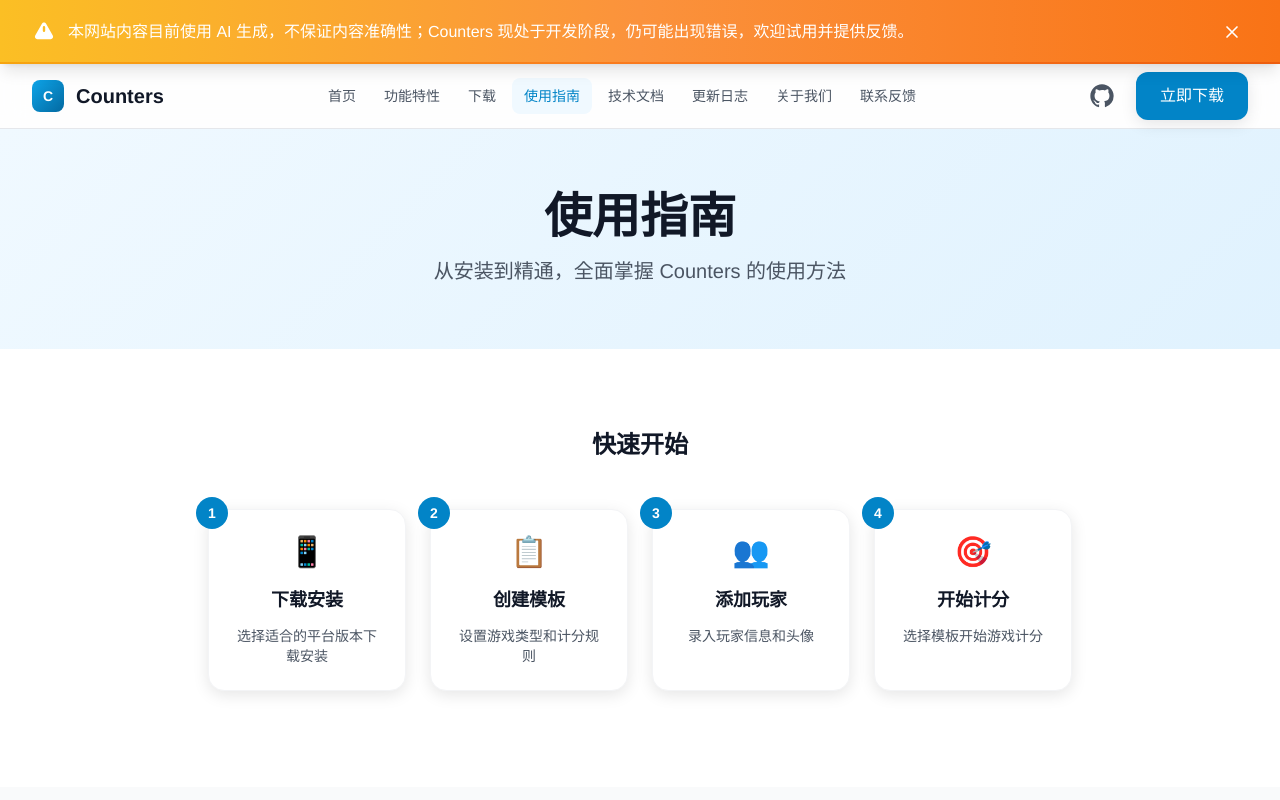
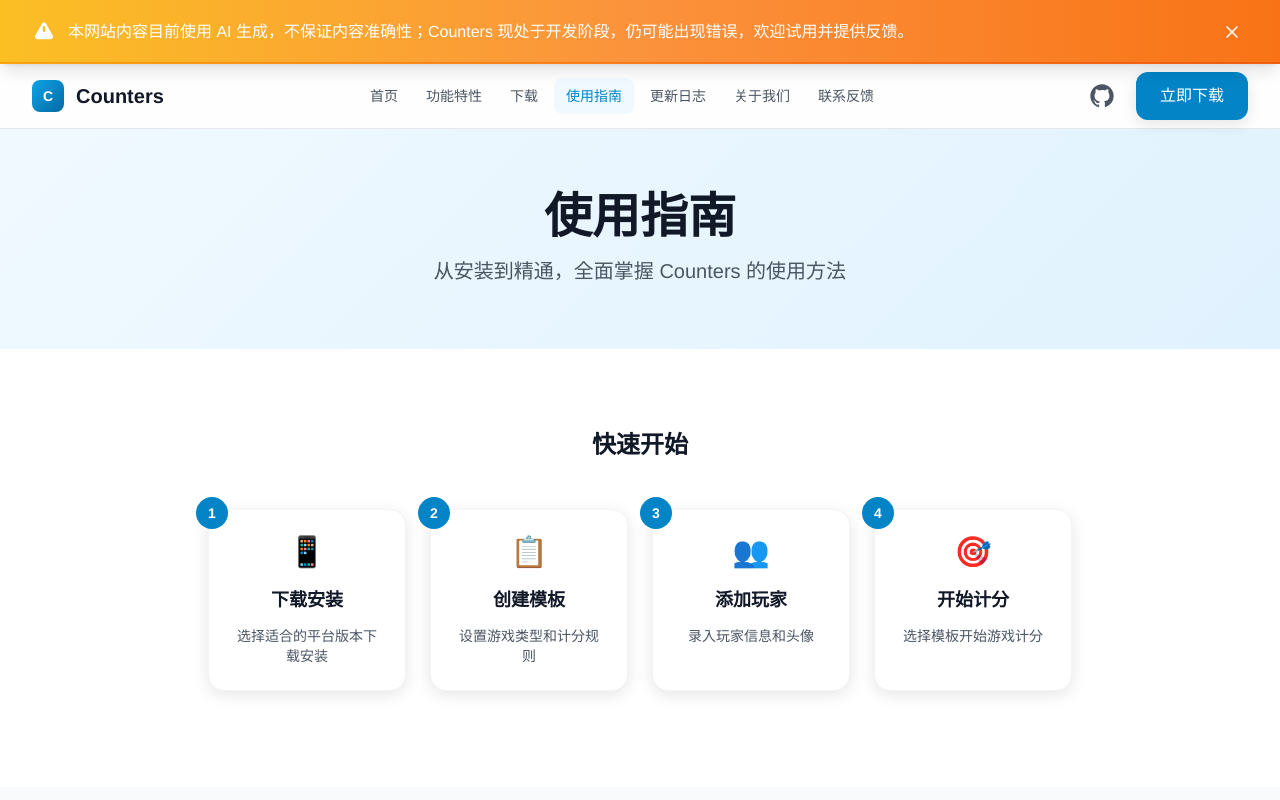
Before and after one commit to youzhiran/counters-web, a Nuxt app: page /guide in a window 1280 px wide. Shown: the top 800 px of the page. Built offline with nearby package versions, Linux system fonts and the light colour scheme.

Commit message:
隐藏技术文档

```diff
--- a/components/AppFooter.vue
+++ b/components/AppFooter.vue
@@ -59,11 +59,11 @@
         <div>
           <h3 class="text-lg font-semibold mb-4">支持</h3>
           <ul class="space-y-2">
-            <li>
-              <NuxtLink to="/docs" class="text-gray-400 hover:text-white transition-colors">
-                技术文档
-              </NuxtLink>
-            </li>
+<!--            <li>-->
+<!--              <NuxtLink to="/docs" class="text-gray-400 hover:text-white transition-colors">-->
+<!--                技术文档-->
+<!--              </NuxtLink>-->
+<!--            </li>-->
             <li>
               <NuxtLink to="/contact" class="text-gray-400 hover:text-white transition-colors">
                 联系反馈
--- a/components/AppHeader.vue
+++ b/components/AppHeader.vue
@@ -132,7 +132,7 @@
   { name: '功能特性', href: '/features' },
   { name: '下载', href: '/download' },
   { name: '使用指南', href: '/guide' },
-  { name: '技术文档', href: '/docs' },
+  // { name: '技术文档', href: '/docs' },
   { name: '更新日志', href: '/changelog' },
   { name: '关于我们', href: '/about' },
   { name: '联系反馈', href: '/contact' }
--- a/pages/about.vue
+++ b/pages/about.vue
@@ -156,9 +156,9 @@
                 </svg>
                 查看源码
               </a>
-              <NuxtLink to="/docs" class="btn-secondary">
-                技术文档
-              </NuxtLink>
+<!--              <NuxtLink to="/docs" class="btn-secondary">-->
+<!--                技术文档-->
+<!--              </NuxtLink>-->
             </div>
           </div>
         </div>
--- a/pages/guide.vue
+++ b/pages/guide.vue
@@ -211,14 +211,16 @@
             还有问题？
           </h2>
           <p class="text-lg sm:text-xl text-primary-100 mb-8 max-w-2xl mx-auto">
-            查看技术文档或联系我们获取更多帮助
+            查看 DeepWiki 或联系我们获取更多帮助
           </p>
           <div class="flex flex-col sm:flex-row gap-4 justify-center">
             <NuxtLink
-                to="/docs"
+                to="https://deepwiki.com/youzhiran/counters"
+                target="_blank"
+                external
                 class="btn-primary bg-white text-primary-600 hover:bg-gray-50"
             >
-              技术文档
+              DeepWiki
             </NuxtLink>
             <NuxtLink
                 to="/contact"
```
